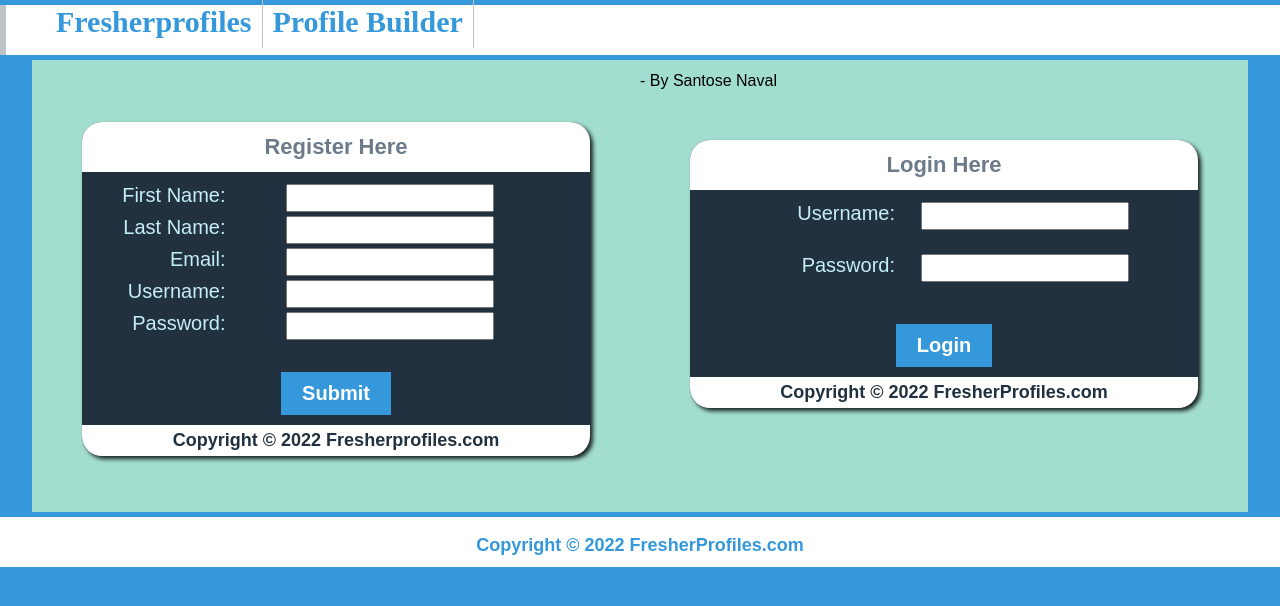
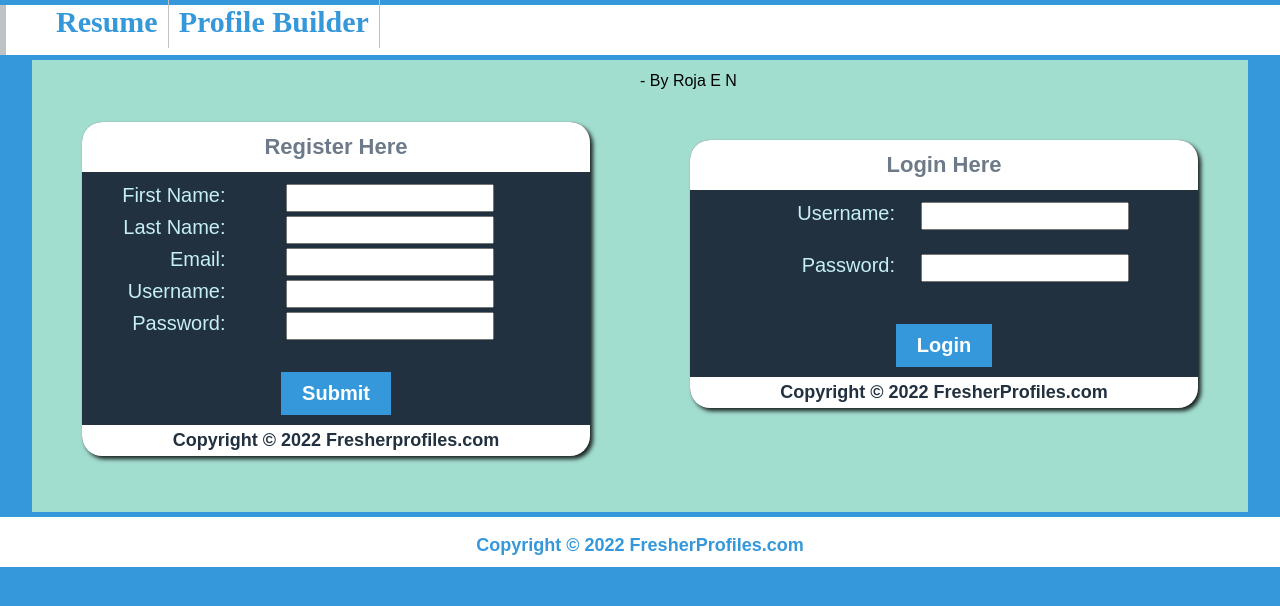
Before and after one commit to RojaEN18/profilePage, a PHP site: page /index.php in a window 1280 px wide. Shown: the top 606 px of the page. Run offline with PHP 8.4, Linux system fonts and the light colour scheme.

Commit message:
Update index.php

```diff
--- a/index.php
+++ b/index.php
@@ -10,13 +10,13 @@
 <header>
  <nav>
   <ul>
-   <li><a href="https://FresherProfiles.com">Fresherprofiles</a></li>
+   <li><a href="https://FresherProfiles.com">Resume</a></li>
    <li><a href="https://fresherprofiles.com/web/student">Profile Builder</a></li>
   </ul>
  </nav>
 </header>
 <div id="center">
-<div id="center-set"> - By Santose Naval
+<div id="center-set"> - By Roja E N
 <div id="signup">
 <div id="signup-st">
 <div align="center">
```
